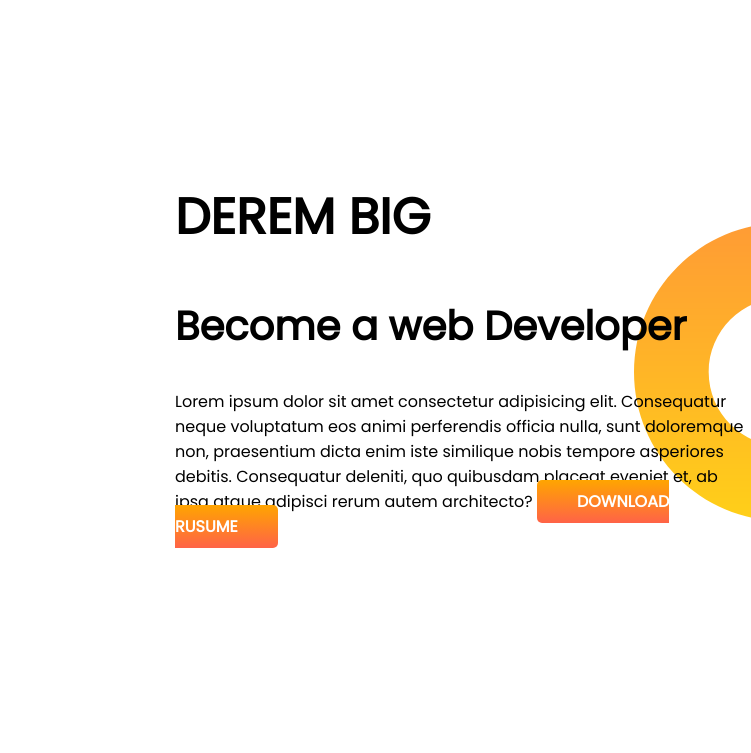
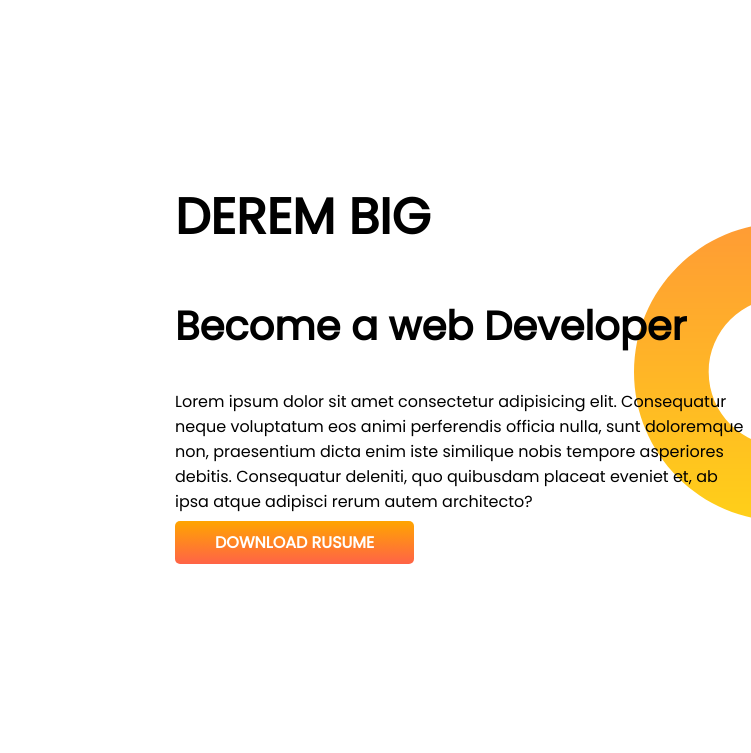
Before and after one commit to NeshadSheikh12/developer-protfolio, a plain HTML site: page index.html in a window 1280 px wide. Shown: the part 600-1353 px from the top of the page, 529-1280 px from the left. Drawn offline with Linux system fonts and the light colour scheme.

Commit message:
derem big button issus solve

```diff
--- a/index.html
+++ b/index.html
@@ -51,19 +51,22 @@
         <img src="img/logo.png" alt="" />
       </div>
 
+      <!-- Section -4 -->
       <div class="half-width">
         <h1>DEREM BIG</h1>
         <h2>Become a web Developer</h2>
-        Lorem ipsum dolor sit amet consectetur adipisicing elit. Consequatur
-        neque voluptatum eos animi perferendis officia nulla, sunt doloremque
-        non, praesentium dicta enim iste similique nobis tempore asperiores
-        debitis. Consequatur deleniti, quo quibusdam placeat eveniet et, ab ipsa
-        atque adipisci rerum autem architecto?
+        <p>
+          Lorem ipsum dolor sit amet consectetur adipisicing elit. Consequatur
+          neque voluptatum eos animi perferendis officia nulla, sunt doloremque
+          non, praesentium dicta enim iste similique nobis tempore asperiores
+          debitis. Consequatur deleniti, quo quibusdam placeat eveniet et, ab
+          ipsa atque adipisci rerum autem architecto?
+        </p>
 
         <a class="link-button" target="_blank" href=""> DOWNLOAD RUSUME</a>
       </div>
     </section>
-    <!-- Section -3 -->
+    <!-- Section -4 -->
     <section class="experience-area">
       <h1>Experiences</h1>
       <div class="flexible-container">
```
